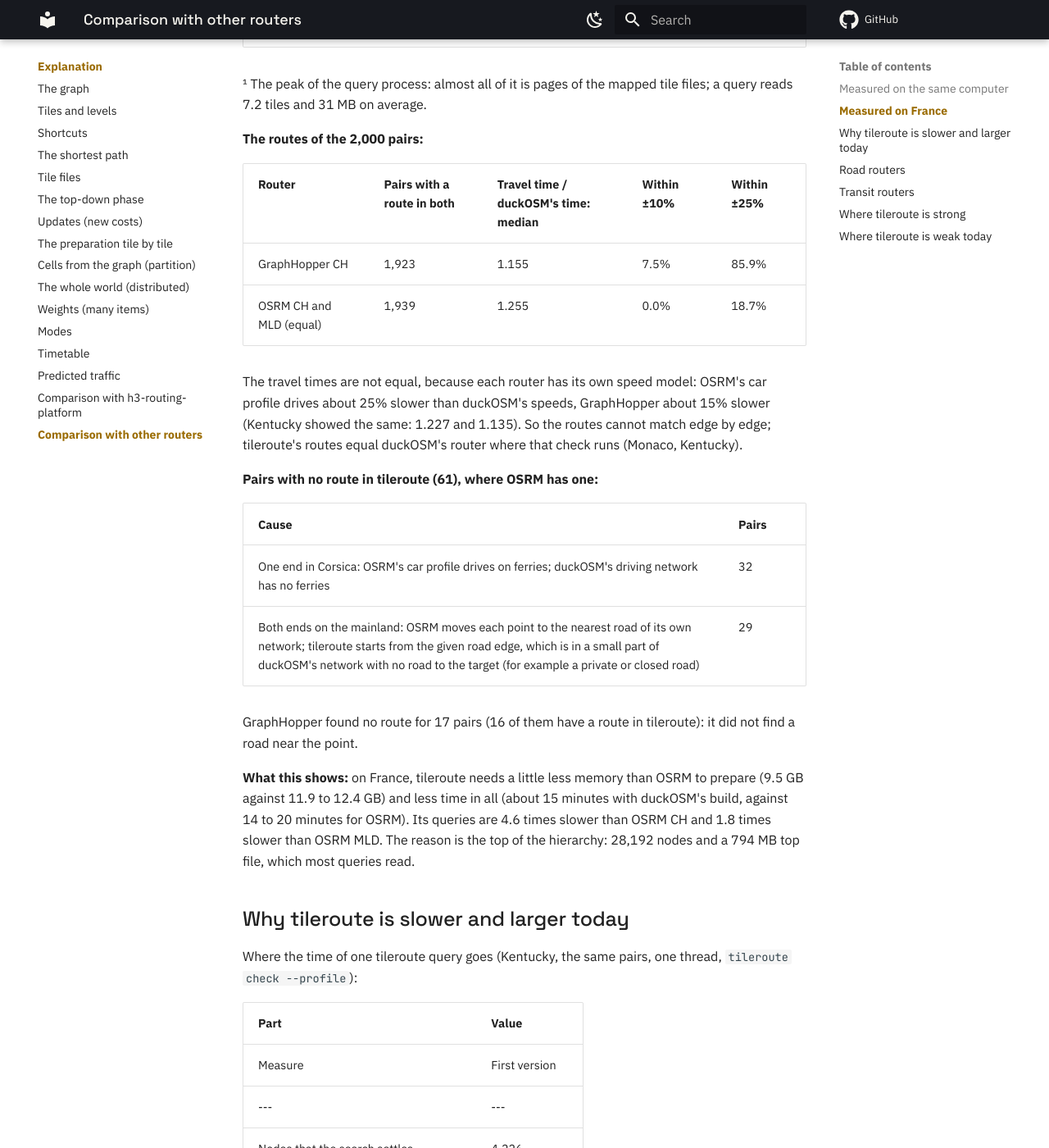
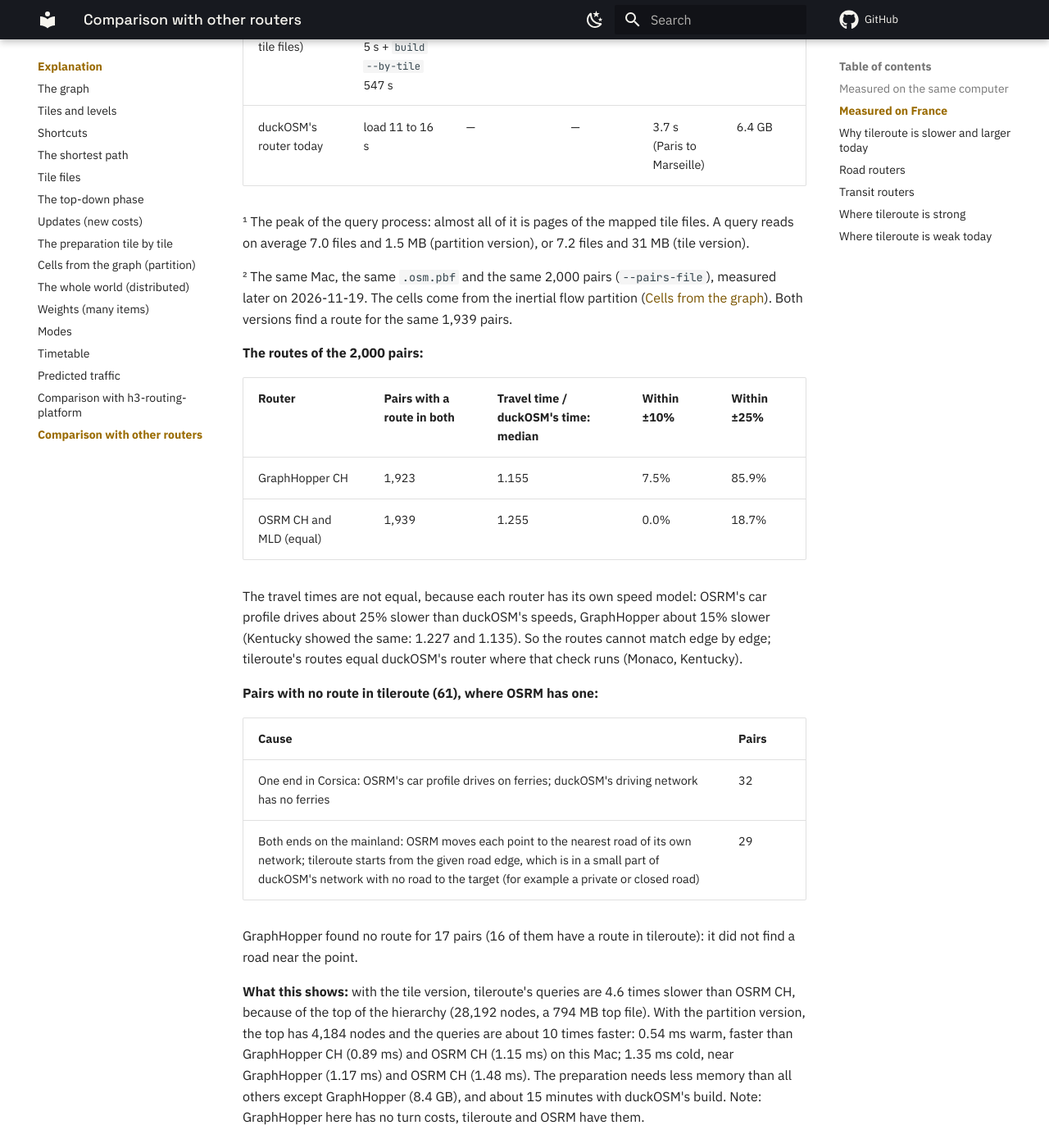
Before and after one commit to Khoshkhah/tileroute, an MkDocs documentation site: the page built from docs/explanation/engines.md, in a window 1280 px wide and 1400 px high, scrolled down 3588 px. Shown: the whole window at 82% size. Built offline with MkDocs 1.6.1 and Material for MkDocs 9.7.7, drawn with Linux system fonts in a browser that asks for light colours; comment, search, counter and statistics services are not loaded; some of the changed text lies outside the part shown.

Commit message:
D1 on France (Mac mini): 5.32 -> 0.54 ms warm, 10.3 -> 1.35 ms cold
Partition version, same pbf and the same 2,000 pairs: top 28,192 ->
4,184 nodes, 31 MB -> 1.5 MB read per query, files 8.1 -> 4.7 GB,
build peak 9.7 -> 8.4 GB, 545 s (478 s of it the partition).

Co-Authored-By: Claude Opus 5.5 <noreply@anthropic.com>

```diff
--- a/docs/explanation/engines.md
+++ b/docs/explanation/engines.md
@@ -61,11 +61,16 @@ one thread; "cold" is the first pass after the start, "warm" the second.
 | GraphHopper CH 11.1 (no turn costs) | import 211 s | 8.8 GB | 1.7 GB | **0.89** / 1.17 ms | 3.9 GB (Java) |
 | OSRM CH 26.11 | extract 677 s + contract 549 s | 11.9 GB | 8.4 GB | 1.15 / 1.48 ms | 5.6 GB |
 | OSRM MLD 26.11 | extract 672 s + partition 146 s + customize 20 s | 12.4 GB | 9.3 GB | 2.95 / 3.52 ms | 5.2 GB |
-| **tileroute** (from tile files) | duckOSM 372 s + slim 5 s + `build --by-tile` 547 s | 9.5 GB | 8.1 GB | 5.32 / 10.3 ms | 4.0 GB ¹ |
+| **tileroute, partition version** (from tile files) ² | duckOSM 361 s + slim 4 s + `build --by-tile --partition 16` 545 s | 8.4 GB | 4.7 GB | **0.54** / 1.35 ms | 2.1 GB ¹ |
+| tileroute, tile version (from tile files) | duckOSM 372 s + slim 5 s + `build --by-tile` 547 s | 9.5 GB | 8.1 GB | 5.32 / 10.3 ms | 4.0 GB ¹ |
 | duckOSM's router today | load 11 to 16 s | — | — | 3.7 s (Paris to Marseille) | 6.4 GB |
 
-¹ The peak of the query process: almost all of it is pages of the mapped tile files; a query reads 7.2 tiles and 31 MB
-on average.
+¹ The peak of the query process: almost all of it is pages of the mapped tile files. A query reads on average 7.0
+files and 1.5 MB (partition version), or 7.2 files and 31 MB (tile version).
+
+² The same Mac, the same `.osm.pbf` and the same 2,000 pairs (`--pairs-file`), measured later on 2026-11-19. The
+cells come from the inertial flow partition ([Cells from the graph](partition.md)). Both versions find a route for
+the same 1,939 pairs.
 
 **The routes of the 2,000 pairs:**
 
@@ -87,10 +92,12 @@ cannot match edge by edge; tileroute's routes equal duckOSM's router where that
 
 GraphHopper found no route for 17 pairs (16 of them have a route in tileroute): it did not find a road near the point.
 
-**What this shows:** on France, tileroute needs a little less memory than OSRM to prepare (9.5 GB against 11.9 to
-12.4 GB) and less time in all (about 15 minutes with duckOSM's build, against 14 to 20 minutes for OSRM). Its queries
-are 4.6 times slower than OSRM CH and 1.8 times slower than OSRM MLD. The reason is the top of the hierarchy: 28,192
-nodes and a 794 MB top file, which most queries read.
+**What this shows:** with the tile version, tileroute's queries are 4.6 times slower than OSRM CH, because of the top
+of the hierarchy (28,192 nodes, a 794 MB top file). With the partition version, the top has 4,184 nodes and the
+queries are about 10 times faster: 0.54 ms warm, faster than GraphHopper CH (0.89 ms) and OSRM CH (1.15 ms) on this Mac;
+1.35 ms cold, near GraphHopper (1.17 ms) and OSRM CH (1.48 ms). The preparation needs less memory than all others
+except GraphHopper (8.4 GB), and about 15 minutes with duckOSM's build. Note: GraphHopper here has no turn costs,
+tileroute and OSRM have them.
 
 ## Why tileroute is slower and larger today
 
```
Also changed, not shown: docs/explanation/partition.md (+32 -3 lines), docs/plan.md (+1 -1 lines).
